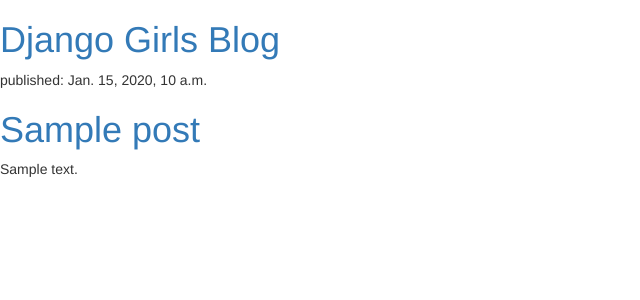
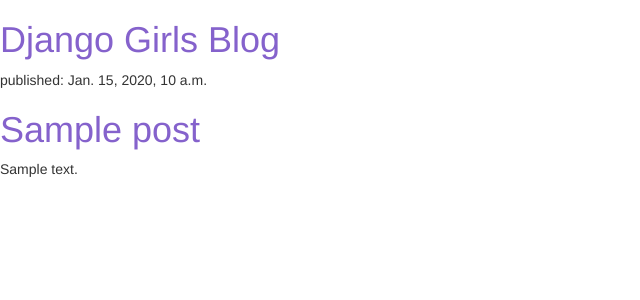
Before and after one commit to ralitsa1/my-first-blog, a Django app: template blog/templates/blog/post_list.html in a window 1280 px wide. Shown: the top 300 px of the page, without its empty margins (0-640 px from the left). Run offline with Django 3.2, Linux system fonts and the light colour scheme; the template is opened without the code that fills it: values that come from a table or form of the project are taken from there, others are empty; tables that the repository leaves empty hold one stand-in row (values such as "Sample post"); some libraries are stand-ins or nearby versions.

Commit message:
Modified templates to display posts from database.

```diff
--- /dev/null
+++ b/blog/static/css/blog.css
@@ -0,0 +1,5 @@
+h1 a {
+    color: #8562CC;
+}
+
+<a href="https://en.wikipedia.org/wiki/Django" class="external_link" id="link_to_wiki_page">
--- a/blog/templates/blog/post_list.html
+++ b/blog/templates/blog/post_list.html
@@ -1,10 +1,12 @@
+{% load staticfiles %}
 <html>
-    <head>
+  <head>
+    <title>Django Girls Blog</title>
     <link rel="stylesheet" href="//maxcdn.bootstrapcdn.com/bootstrap/3.2.0/css/bootstrap.min.css">
     <link rel="stylesheet" href="//maxcdn.bootstrapcdn.com/bootstrap/3.2.0/css/bootstrap-theme.min.css">
-
-        <title>Django Girls blog</title>
-    </head>
+    <link href="//fonts.googleapis.com/css?family=Lobster&subset=latin,latin-ext" rel="stylesheet" type="text/css">
+    <link rel="stylesheet" href="{% static 'css/blog.css' %}">
+ </head>
     <body>
       <div>
         <h1><a href="/">Django Girls Blog</a></h1>
@@ -17,7 +19,5 @@
             <p>{{ post.text|linebreaksbr }}</p>
         </div>
     {% endfor %}
-
-
     </body>
 </html>
```
